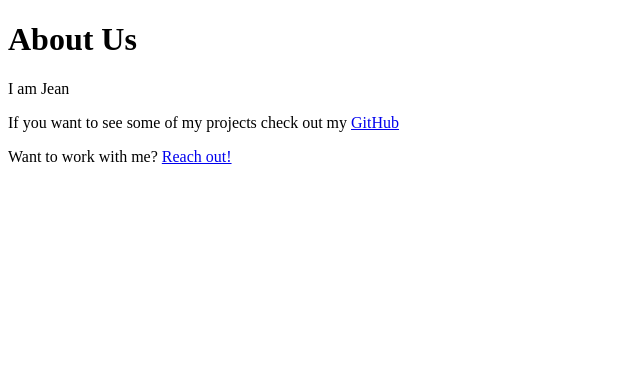
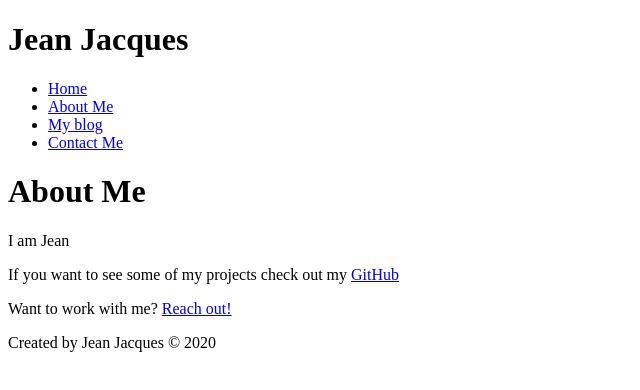
Before and after one commit to FPDPanda/Portfolio, a Gatsby site: page /aboutus in a window 1280 px wide. Shown: the whole page, without its empty margins (0-640 px from the left). Built offline with nearby package versions, Linux system fonts and the light colour scheme; Gatsby itself is replaced by a stand-in of ours.

Commit message:
Applied Layout to all pages

```diff
--- /dev/null
+++ b/src/components/header.js
@@ -0,0 +1,28 @@
+import React from 'react'
+import { Link } from 'gatsby'
+
+const Header = () => {
+    return (
+        <header>
+            <h1>Jean Jacques</h1>
+            <nav>
+                <ul>
+                    <li>
+                        <Link to = '..'>Home</Link>
+                    </li>
+                    <li>
+                        <Link to = '../aboutus'>About Me</Link>
+                    </li>
+                    <li>
+                        <Link to = '../blog'>My blog</Link>
+                    </li>
+                    <li>
+                        <Link to = '../contact'>Contact Me</Link>
+                    </li>
+                </ul>
+            </nav>
+        </header>
+    )
+}
+
+export default Header
--- /dev/null
+++ b/src/components/layout.js
@@ -0,0 +1,16 @@
+import React from "react"
+
+import Footer from '../components/footer'
+import Header from '../components/header'
+
+const Layout = (props) => {
+    return (
+        <div>
+            <Header/>
+            {props.children}
+            <Footer/>
+        </div>
+    )
+}
+
+export default Layout
--- a/src/pages/aboutus.js
+++ b/src/pages/aboutus.js
@@ -1,14 +1,16 @@
 import React from "react"
 import { Link } from 'gatsby'
 
+import Layout from '../components/layout'
+
 const AboutPage = () => {
   return (
-    <div>
-      <h1>About Us</h1>
+    <Layout>
+      <h1>About Me</h1>
       <p>I am Jean</p>
-      <p>If you want to see some of my projects check out my <a href="https://github.com/FPDPanda" target="_blank">GitHub</a></p>
+      <p>If you want to see some of my projects check out my <a href="https://github.com/FPDPanda" rel="noreferrer" target="_blank">GitHub</a></p>
       <p>Want to work with me? <Link to="/contact">Reach out!</Link></p>
-    </div>
+    </Layout>
   )
 }
 
--- a/src/pages/index.js
+++ b/src/pages/index.js
@@ -1,14 +1,16 @@
 import React from "react"
 import { Link } from 'gatsby'
 
+import Layout from '../components/layout'
+
 const LandingPage = () => {
   return (
-    <div>
+    <Layout>
       <h1>Hello</h1>
       <p>I am Jean</p>
       <p>Want to know more <Link to="/aboutus">about me</Link>?</p>
       <p>Need a developer? <Link to="/contact">Contact me</Link></p>
-    </div>
+    </Layout>
   )
 }
 
```
Also changed, not shown: src/pages/blog.js (+4 -3 lines), src/pages/contact.js (+5 -7 lines).
